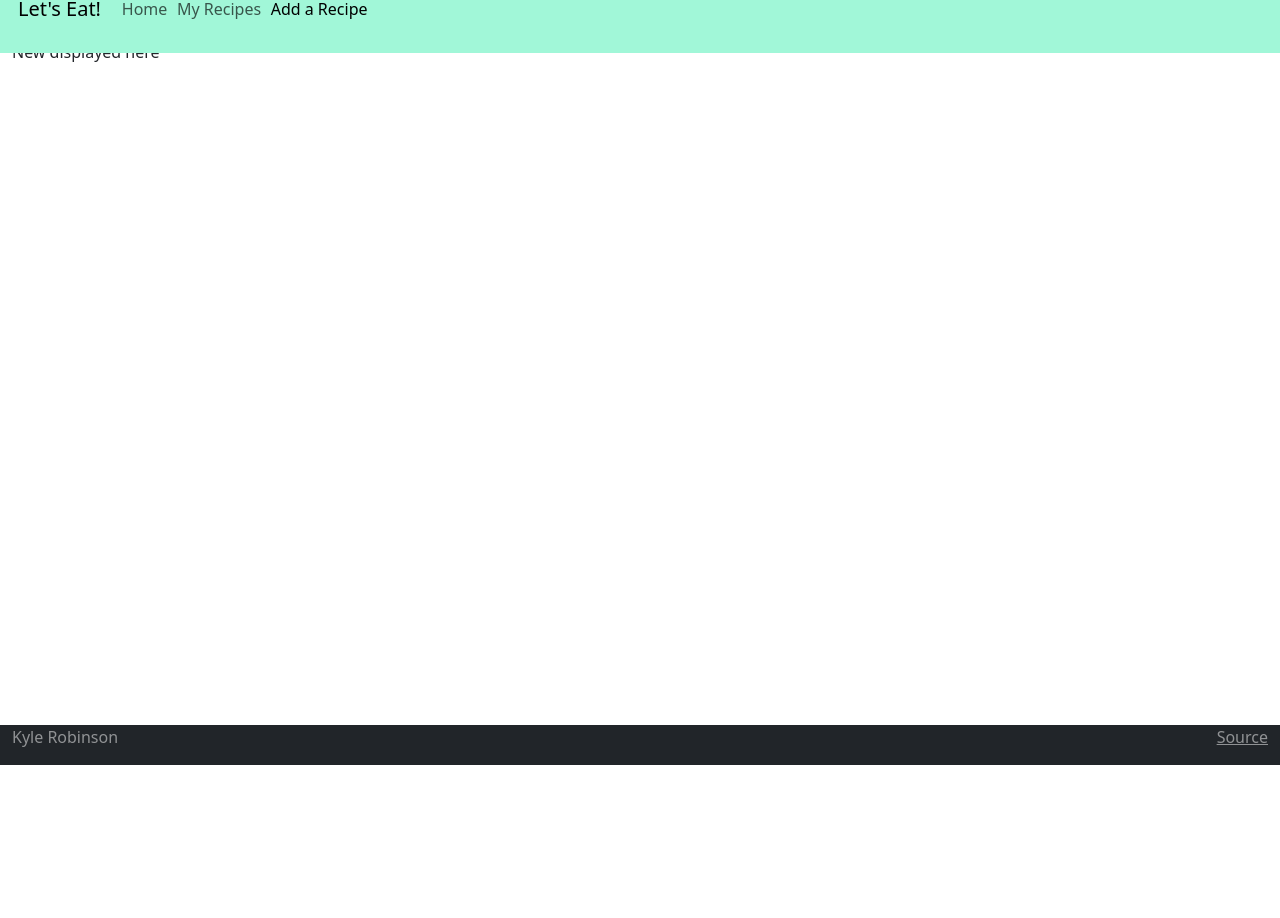
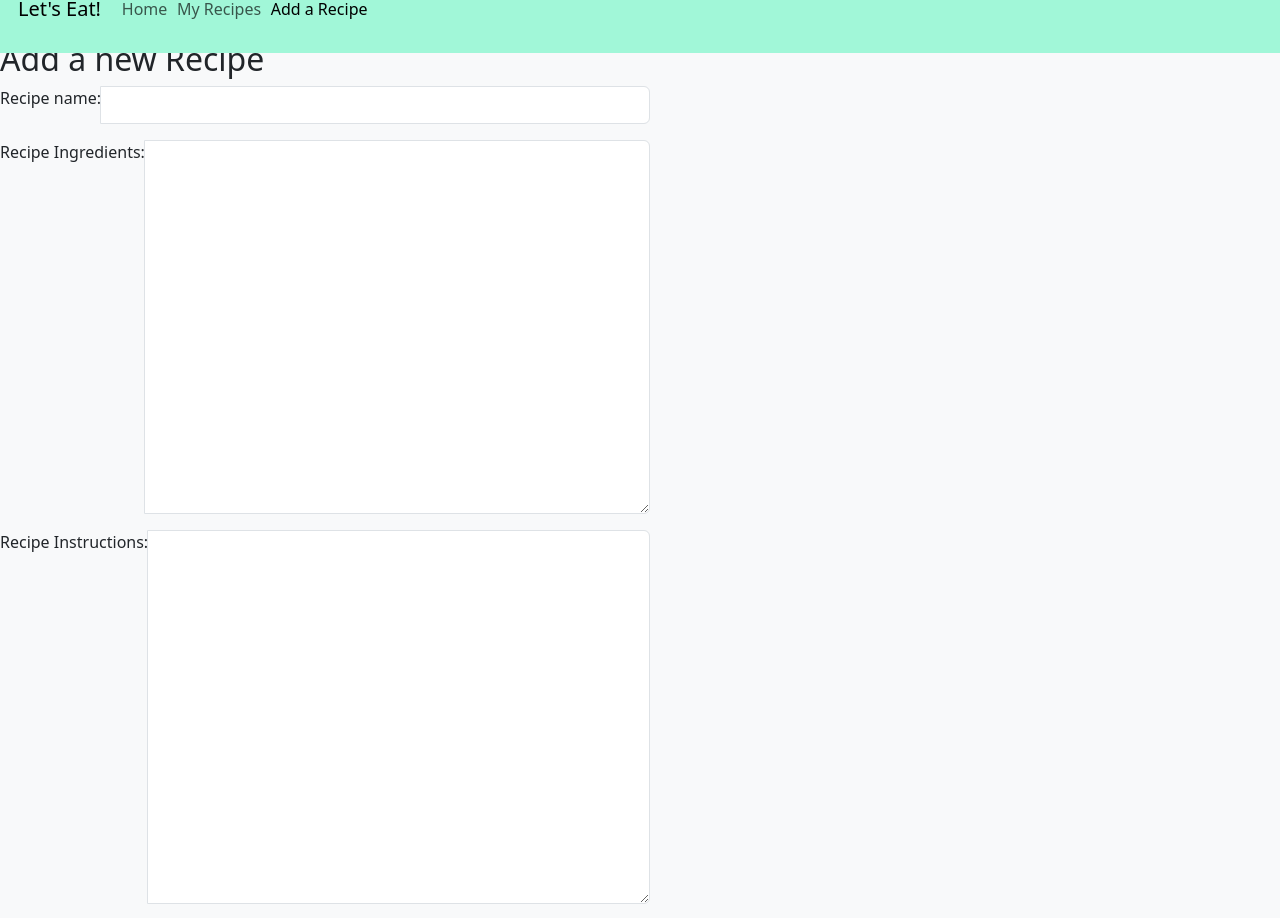
Before and after one commit to robinkyl002/cs260-startup, a React (Vite) app: page /new in a window 1280 px wide. Shown: the part 35-953 px from the top of the page. Before the commit the page ends 800 px from the top, so only its background shows below. Built offline with nearby package versions, Linux system fonts and the light colour scheme.

Commit message:
Copied main element from new.html and added it to new.jsx

```diff
--- a/src/new/new.jsx
+++ b/src/new/new.jsx
@@ -1,9 +1,64 @@
-import React from 'react';
+import React from "react";
 
 export function New() {
   return (
-    <main className='container-fluid bg-white text-center'>
-      <div>New displayed here</div>
+    <main id="new-recipe">
+      <div id="page-title">
+        <h2>Add a new Recipe</h2>
+      </div>
+      <form method="get" action="recipes.html">
+        <div class="input-group mb-3">
+          <label for="recipe-name" class="form-label">
+            Recipe name:
+          </label>
+          <input type="text" class="form-control" id="recipe-name"></input>
+        </div>
+        <div class="input-group mb-3">
+          <label for="recipe-ingredients" class="form-label">
+            Recipe Ingredients:
+          </label>
+          <textarea
+            id="recipe-details"
+            class="form-control"
+            aria-label="Recipe Ingredients"
+            rows="15"
+            cols="50"
+          ></textarea>
+        </div>
+        <div class="input-group mb-3">
+          <label for="recipe-instructions" class="form-label">
+            Recipe Instructions:
+          </label>
+          <textarea
+            class="form-control"
+            aria-label="Recipe Instructions"
+            rows="15"
+            cols="50"
+          ></textarea>
+        </div>
+        <div class="input-group mb-3">
+          <label for="recipe-picture" class="form-label">
+            Add a picture:
+          </label>
+          <input
+            type="file"
+            class="form-control"
+            id="recipe-picture"
+            aria-label="Add a picture: "
+            name="varFile"
+            accept="image/*"
+            multiple
+          />
+        </div>
+        <span id="new-recipe-buttons">
+          <button class="btn btn-primary" type="submit">
+            Add
+          </button>
+          <button class="btn btn-secondary" type="submit">
+            Cancel
+          </button>
+        </span>
+      </form>
     </main>
   );
 }
```
